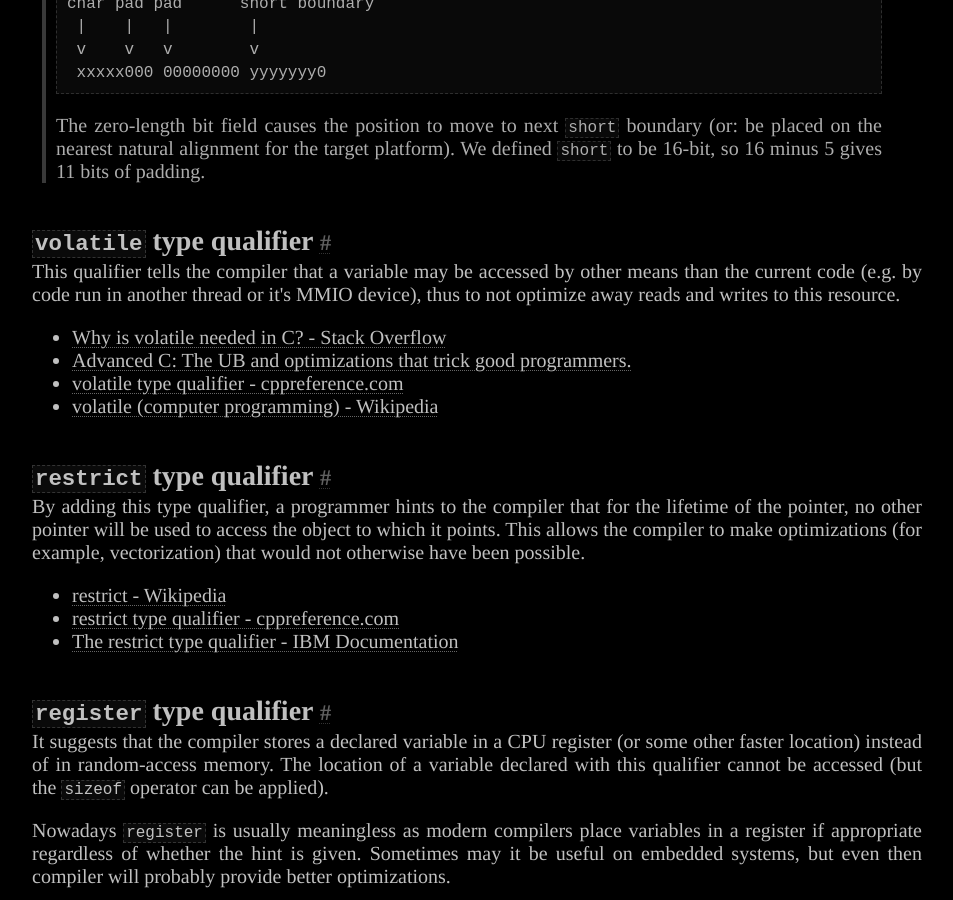
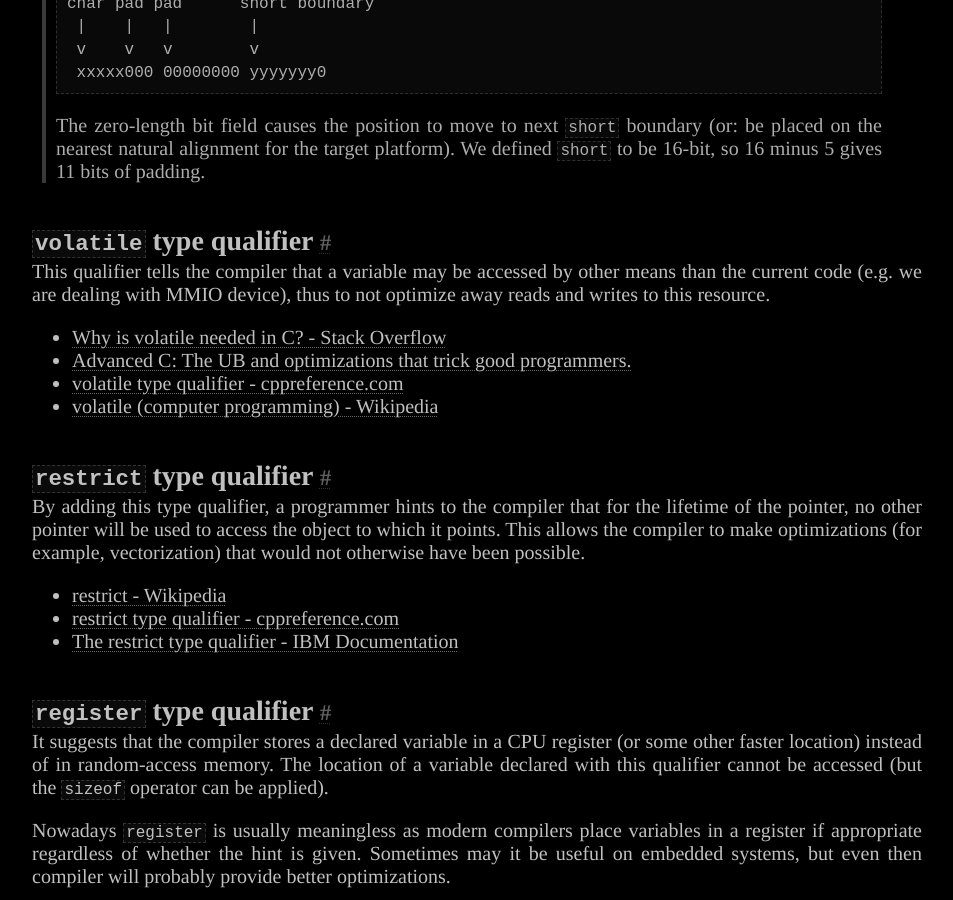
Before and after one commit to Jorenar/blog, a Jekyll site: the page built from _posts/2023-02-19-less-known-c.md, in a window 1280 px wide and 900 px high, scrolled down 6034 px. Shown: the whole window, without its empty margins (163-1116 px from the left). Built offline with Jekyll 4.4.1, drawn with Linux system fonts in a browser that asks for light colours.

```diff
--- a/_posts/2023-02-19-less-known-c.md
+++ b/_posts/2023-02-19-less-known-c.md
@@ -241,8 +241,8 @@ An example taken from the [SO answer](https://stackoverflow.com/a/26725041/10247
 ## `volatile` type qualifier
 
 This qualifier tells the compiler that a variable may be accessed by other means
-than the current code (e.g. by code run in another thread or it's MMIO device),
-thus to not optimize away reads and writes to this resource.
+than the current code (e.g. we are dealing with MMIO device), thus to not optimize
+away reads and writes to this resource.
 
 <span></span>
 
```
